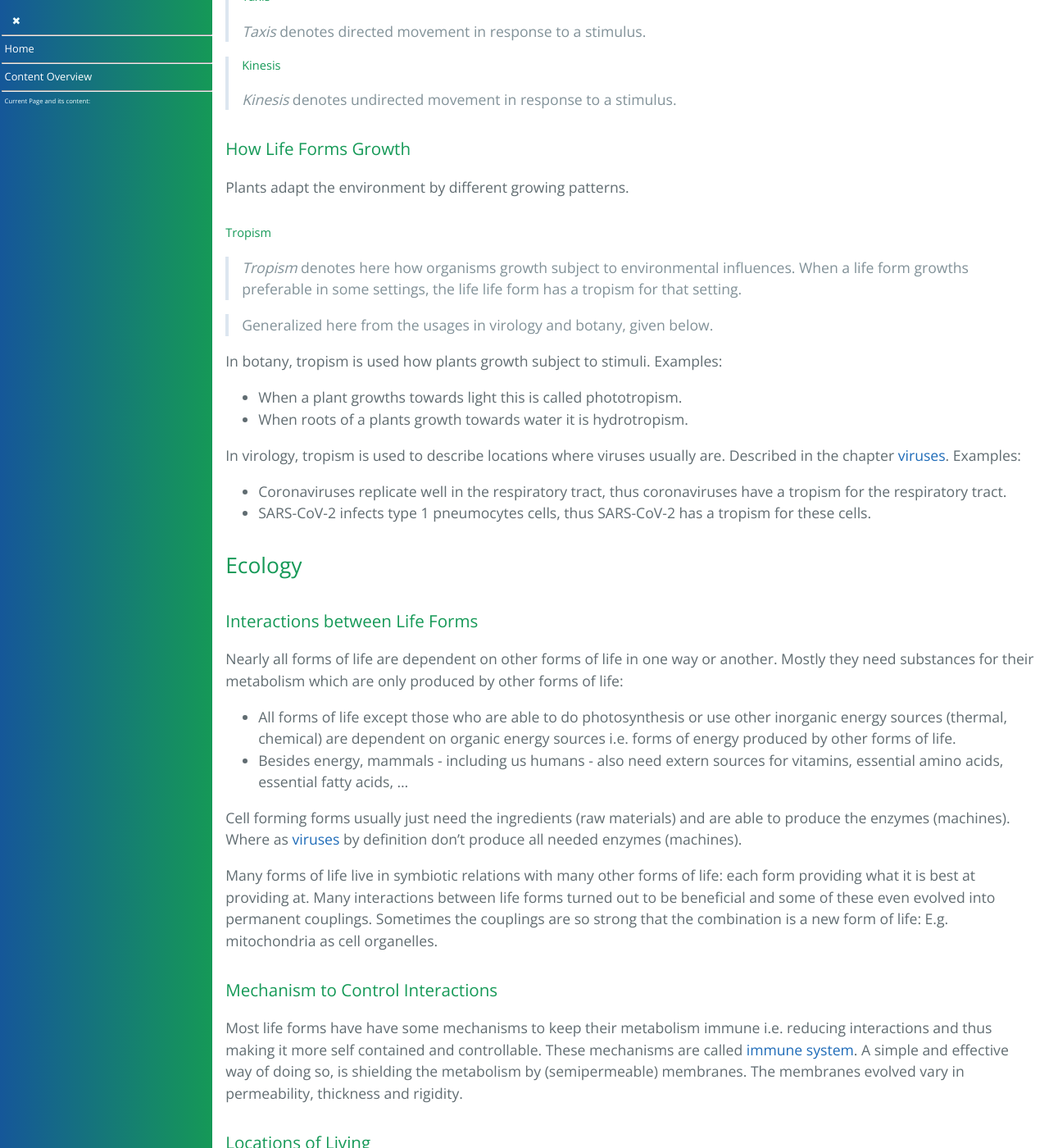
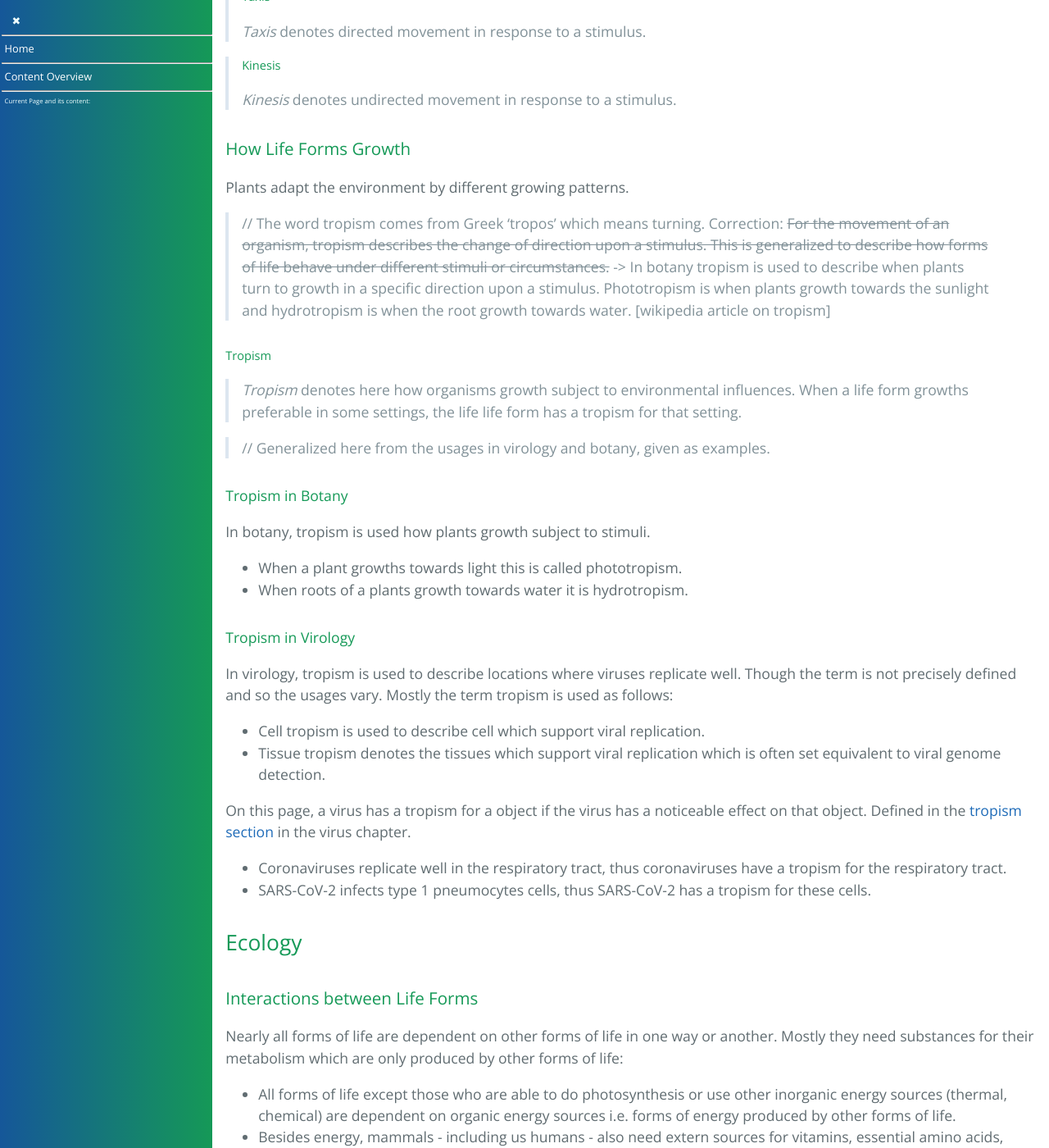
Before and after one commit to forestgrape/coronavirus, a Jekyll site: the page built from 2_biological/life-forms.md, in a window 1280 px wide and 1400 px high, scrolled down 4312 px. Shown: the whole window at 82% size. Built offline with Jekyll 4.4.1, drawn with Linux system fonts in a browser that asks for light colours; our own code applies the rules of GitHub Pages for plain Markdown files; some of the changed text lies outside the part shown.

Commit message:
tropism and behavior. belong to commit dca0b9ec

```diff
--- a/2_biological/life-forms.md
+++ b/2_biological/life-forms.md
@@ -18,10 +18,10 @@
   * [Viruses](#viruses)
 
 
-> Updates in work
+> **major (re)work in progress, April 2021**]
 
 ## Summary
-First things first: life forms on earth. A life-forms has memorized environment interactions, called genetic information, and is able to produce rough copies of itself, called progeny. The genetic information is stored in different single or double chains of ribonucleic acid (RNA) or deoxyribonucleic acid (DNA). Life-forms differ in the way the interact with each other: some are more self contained and some less. The interactions determine to a large part how life forms are built and shield their metabolism.
+First things first, we start by defining life on earth: A life-forms is memorized environment interactions, called genetic information, and is able to produce rough copies of itself, called progeny. The genetic information is stored in different single or double chains of ribonucleic acid (RNA) or deoxyribonucleic acid (DNA). Life-forms differ in the way the interact with each other: some are more self contained and some less. The interactions determine to a large part how life forms are built and shield their metabolism.
 
 
 ## Introduction to Life on Earth
@@ -146,18 +146,25 @@ Storage form of behavior and responses:
 ### How Life Forms Growth
 Plants adapt the environment by different growing patterns.
 
+> // The word tropism comes from Greek 'tropos' which means turning. Correction: ~~For the movement of an organism, tropism describes the change of direction upon a stimulus. This is generalized to describe how forms of life behave under different stimuli or circumstances.~~ -> In botany tropism is used to describe when plants turn to growth in a specific direction upon a stimulus. Phototropism is when plants growth towards the sunlight and hydrotropism is when the root growth towards water. [wikipedia article on tropism]
+
+
 ##### Tropism
 > *Tropism* denotes here how organisms growth subject to environmental influences. When a life form growths preferable in some settings, the life life form has a tropism for that setting.
 
-> Generalized here from the usages in virology and botany, given below.
+> // Generalized here from the usages in virology and botany, given as examples.
 
+#### Tropism in Botany
 In botany, tropism is used how plants growth subject to stimuli.
-Examples:
 * When a plant growths towards light this is called phototropism.
 * When roots of a plants growth towards water it is hydrotropism.
 
-In virology, tropism is used to describe locations where viruses usually are. Described in the chapter [viruses](./viruses.md#tropism).
-Examples:
+#### Tropism in Virology
+In virology, tropism is used to describe locations where viruses replicate well. Though the term is not precisely defined and so the usages vary. Mostly the term tropism is used as follows:
+* Cell tropism is used to describe cell which support viral replication.
+* Tissue tropism denotes the tissues which support viral replication which is often set equivalent to viral genome detection.
+
+On this page, a virus has a tropism for a object if the virus has a noticeable effect on that object. Defined in the [tropism section](./viruses.md#tropism) in the virus chapter.
 * Coronaviruses replicate well in the respiratory tract, thus coronaviruses have a tropism for the respiratory tract.
 * SARS-CoV-2 infects type 1 pneumocytes cells, thus SARS-CoV-2 has a tropism for these cells.
 
```
